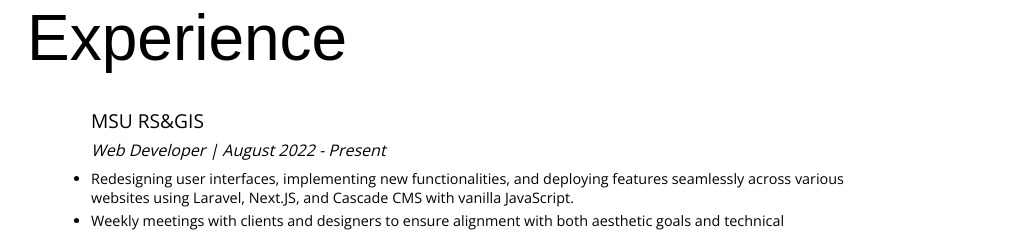
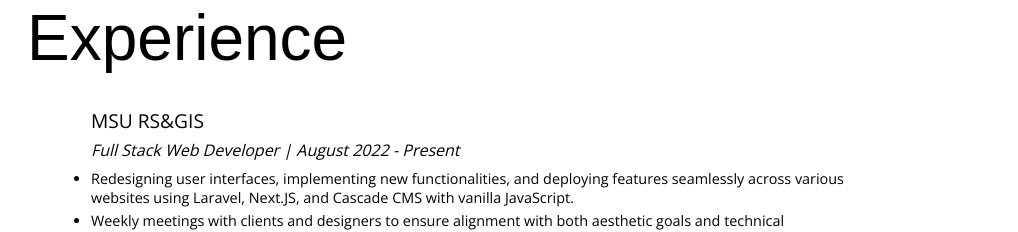
Before and after one commit to JacobStacy/PortfolioV1, a Next.js app: page / in a window 1280 px wide. Shown: the part 920-1152 px from the top of the page, without its empty margins (165-1183 px from the left). Built offline with nearby package versions, Linux system fonts and the light colour scheme; a web font is replaced by a local one.

Commit message:
Update Experiences.tsx

```diff
--- a/app/ui/Experiences.tsx
+++ b/app/ui/Experiences.tsx
@@ -6,7 +6,7 @@ import { frankRuhlLibre } from '@/app/ui/fonts';
 const experiences = [
     {
         title: "MSU RS&GIS",
-        position: "Web Developer",
+        position: "Full Stack Web Developer",
         start: "August 2022",
         end: "Present",
         points: [
```
